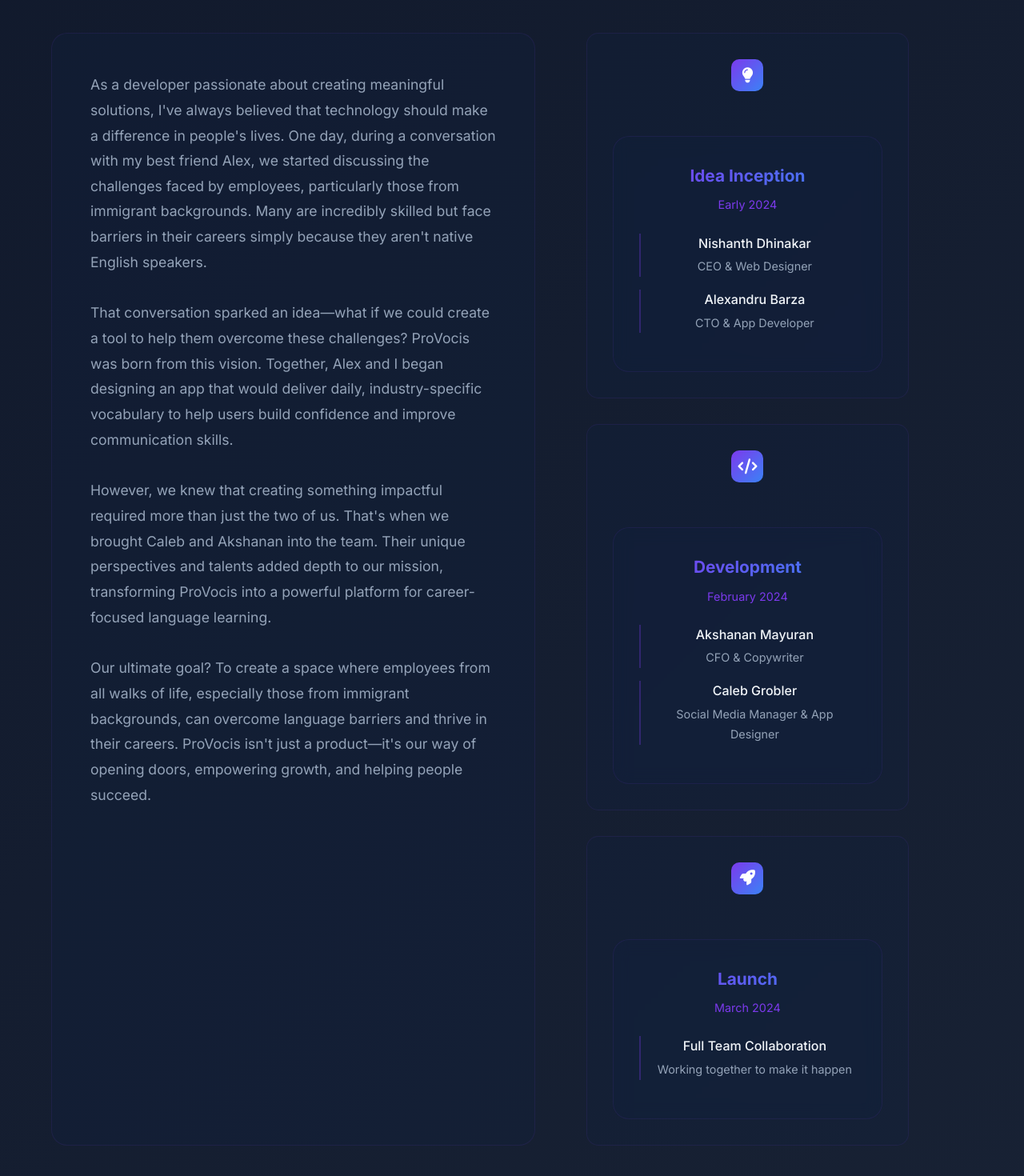
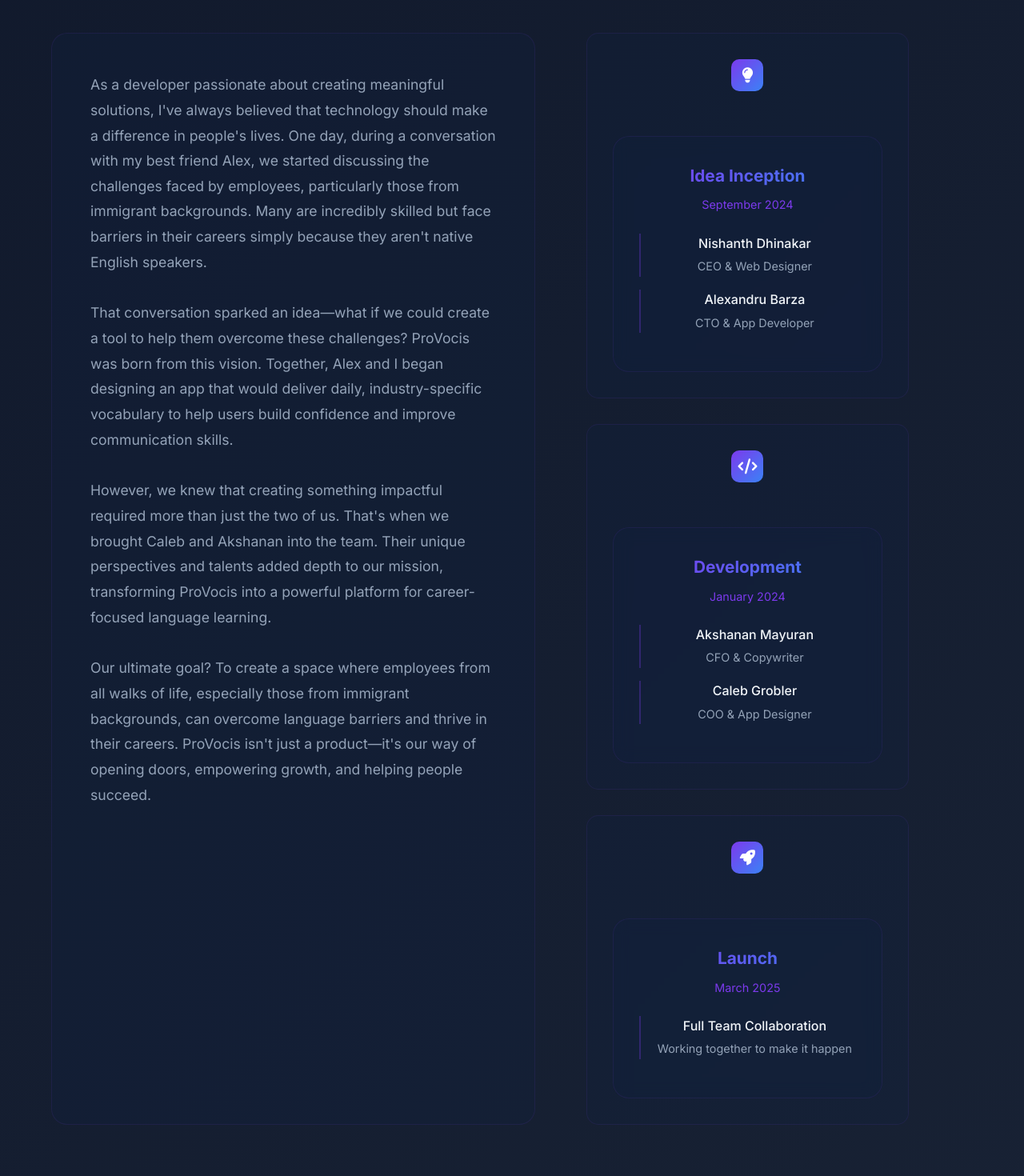
Before and after one commit to nishanthdhina/portfolio-website, a React (Vite) app: page / in a window 1280 px wide. Shown: the part 1162-2632 px from the top of the page at 80% size. Built offline with nearby package versions, Linux system fonts and the light colour scheme.

Commit message:
feat: added text changes

```diff
--- a/src/App.tsx
+++ b/src/App.tsx
@@ -208,7 +208,7 @@ function App() {
                     </div>
                     <div className="timeline-content">
                       <h4>Idea Inception</h4>
-                      <p>Early 2024</p>
+                      <p>September 2024</p>
                       <div className="team-member">
                         <span>Nishanth Dhinakar</span>
                         <small>CEO & Web Designer</small>
@@ -225,14 +225,14 @@ function App() {
                     </div>
                     <div className="timeline-content">
                       <h4>Development</h4>
-                      <p>February 2024</p>
+                      <p>January 2024</p>
                       <div className="team-member">
                         <span>Akshanan Mayuran</span>
                         <small>CFO & Copywriter</small>
                       </div>
                       <div className="team-member">
                         <span>Caleb Grobler</span>
-                        <small>Social Media Manager & App Designer</small>
+                        <small>COO & App Designer</small>
                       </div>
                     </div>
                   </div>
@@ -242,7 +242,7 @@ function App() {
                     </div>
                     <div className="timeline-content">
                       <h4>Launch</h4>
-                      <p>March 2024</p>
+                      <p>March 2025</p>
                       <div className="team-member">
                         <span>Full Team Collaboration</span>
                         <small>Working together to make it happen</small>
```
